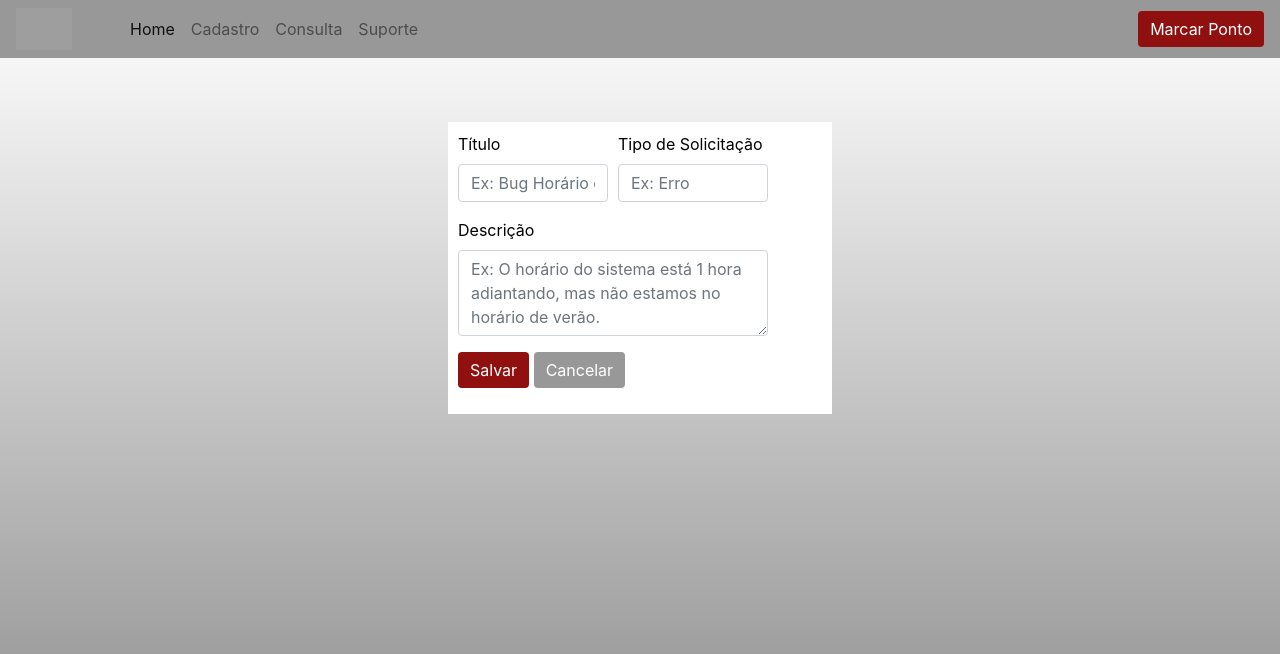
After one commit to eriksonlb/MarcaPonto, a Django app: page /suporte/ in a window 1280 px wide. The commit adds this page. Shown: the top 654 px of the page. Run offline with Django 3.2, Linux system fonts and the light colour scheme; some libraries are stand-ins or nearby versions; grey boxes are pictures that could not be loaded.

Commit message:
tela de suporte

```diff
--- a/marca_ponto/core/views.py
+++ b/marca_ponto/core/views.py
@@ -31,3 +31,6 @@ def logout_user(request):
 
 def cadastro(request):
     return render(request, 'cadastro.html')
+
+def suporte(request):
+    return render(request, 'suporte.html')
--- a/marca_ponto/marca_ponto/urls.py
+++ b/marca_ponto/marca_ponto/urls.py
@@ -24,4 +24,5 @@ urlpatterns = [
     path('logout/', views.logout_user),
     path('', views.index),
     path('cadastro/', views.cadastro),
+    path('suporte/', views.suporte),
 ]
--- a/marca_ponto/templates/model-header.html
+++ b/marca_ponto/templates/model-header.html
@@ -63,7 +63,7 @@ div {
       <li class="nav-item">
         <a class="nav-link" href="#">Consulta</a>
       </li><li class="nav-item">
-        <a class="nav-link" href="#">Suporte</a>
+        <a class="nav-link" href="/suporte/">Suporte</a>
       </li>
     </ul>
     <form class="form-inline my-2 my-lg-0">
--- /dev/null
+++ b/marca_ponto/templates/suporte.html
@@ -0,0 +1,35 @@
+{% include 'model-header.html' %}
+
+{% block content %}
+<title>Suporte</title>
+    <div class="mx-auto" style="width: 30%;
+                                height: auto;
+                                padding-top: 10px;
+                                padding-bottom: 10px;
+                                padding-left: 10px;
+                                padding-right: 5%;
+                                margin-top: 5%;
+                                color: #000;
+                                background-color: #fff;">
+        <form>
+  <div class="form-row">
+    <div class="form-group col-md-6">
+      <label for="inputName">Título</label>
+      <input type="name" class="form-control" id="inputEmail4" placeholder="Ex: Bug Horário de Verão">
+    </div>
+    <div class="form-group col-md-6">
+      <label for="inputRegistro">Tipo de Solicitação</label>
+      <input type="text" class="form-control" id="inputRegistro" placeholder="Ex: Erro">
+    </div>
+    <div class="form-group col-md-12">
+    <label for="exampleFormControlTextarea1">Descrição</label>
+    <textarea class="form-control" id="exampleFormControlTextarea1" rows="3" placeholder="Ex: O horário do sistema está 1 hora adiantando, mas não estamos no horário de verão."></textarea>
+  </div>
+  </div>
+  <button type="submit" class="btn btn-primary" style="background-color: #901010; border: none; ">Salvar</button>
+  <button type="submit" class="btn btn-primary" style="background-color: #989898; border: none; ">Cancelar</button>
+</form>
+    </div>
+{% endblock %}
+
+{% include 'model-footer.html' %}
```
Also changed, not shown: marca_ponto/db.sqlite3.
